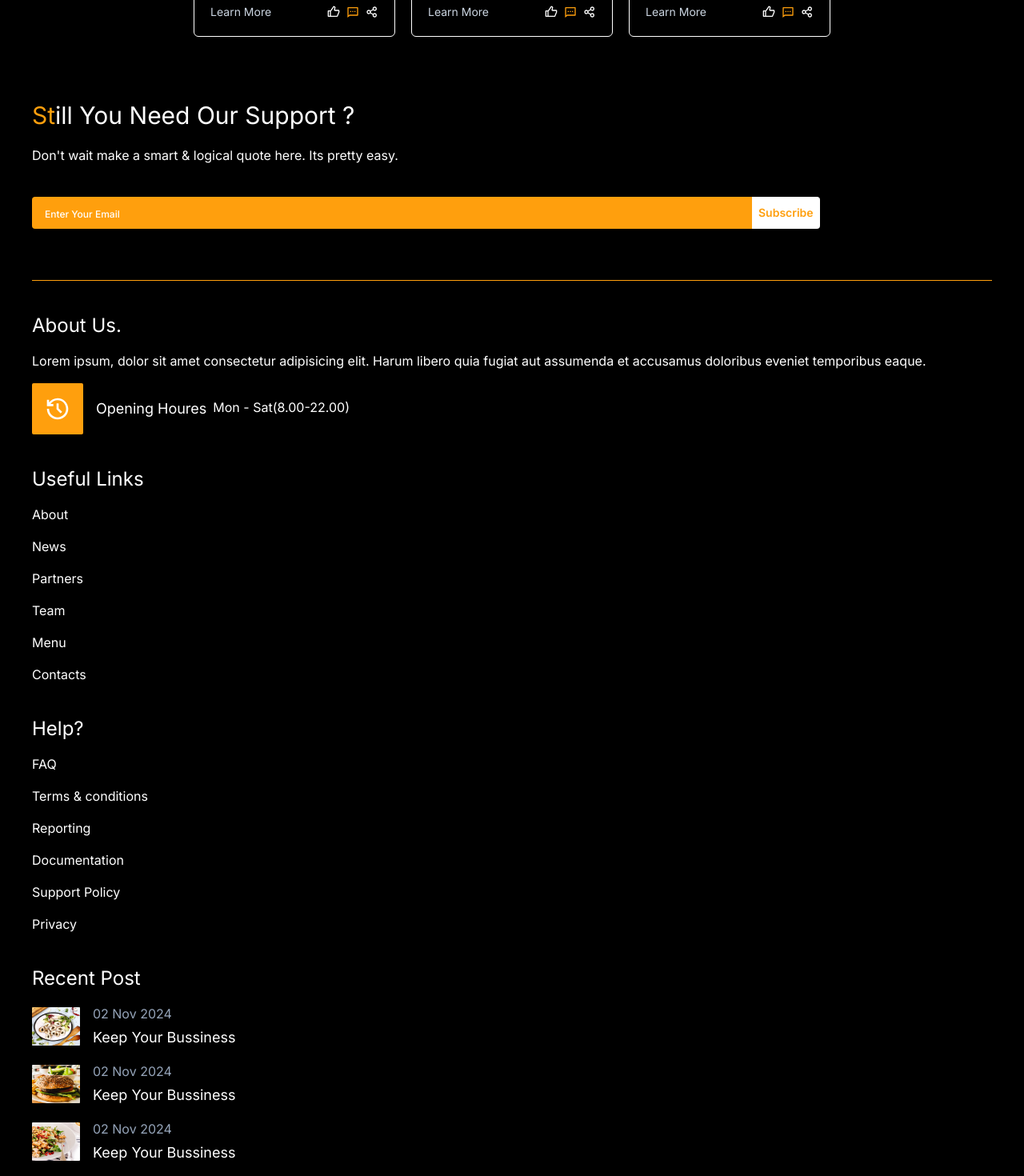
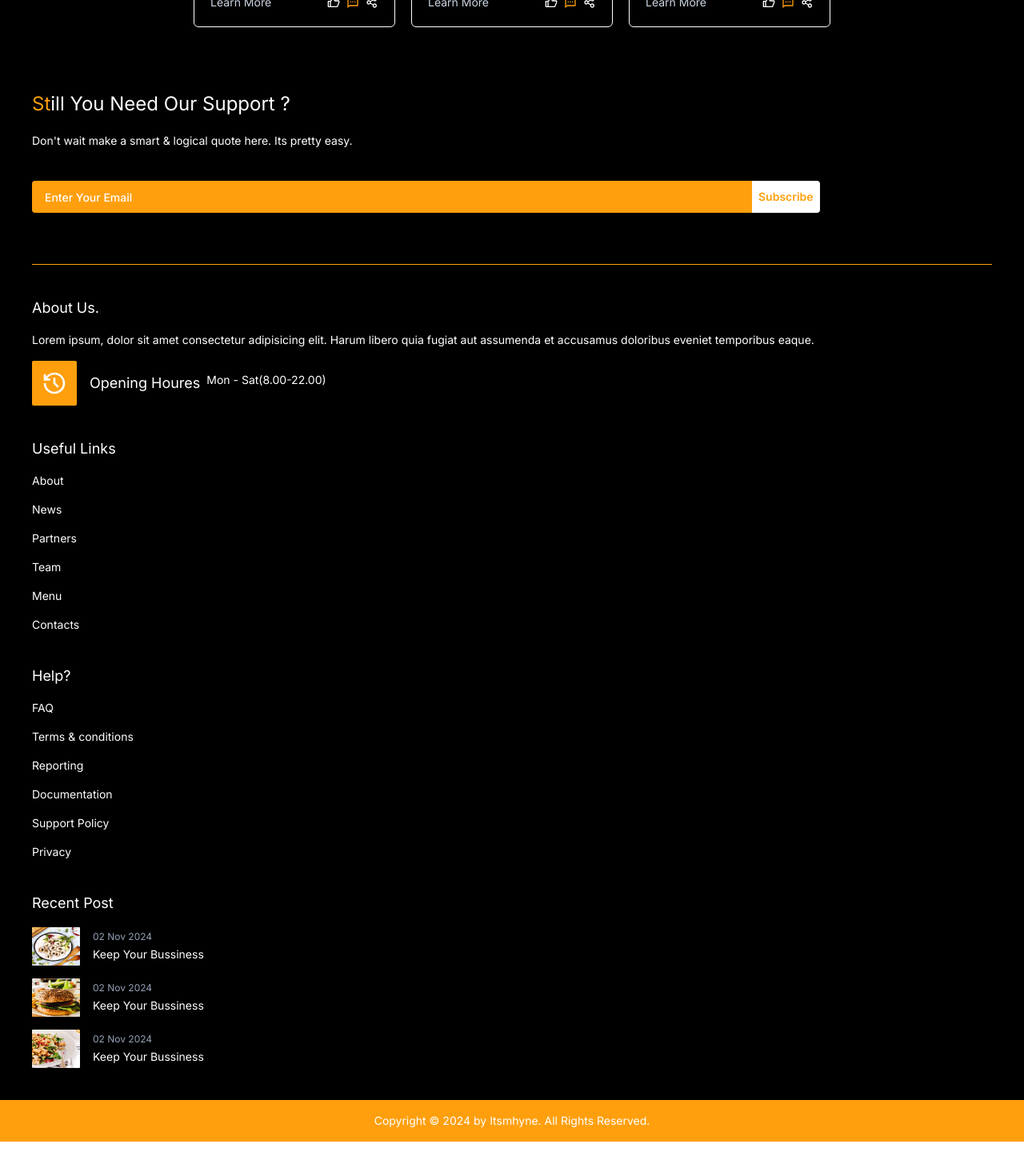
Before and after one commit to itsmhyne/hufood, a Next.js app: page / in a window 1280 px wide. Shown: the part 5960-7430 px from the top of the page at 80% size. After the commit the page ends 7387 px from the top, so only its background shows below. Built offline with nearby package versions, Linux system fonts and the light colour scheme.

Commit message:
update ui

```diff
--- a/app/page.tsx
+++ b/app/page.tsx
@@ -398,23 +398,23 @@ export default function Home() {
       <section className="bg-home-process w-full h-[500] bg-fixed bg-center flex items-center justify-center relative px-10 py-10">
         <div className="absolute inset-0 bg-black opacity-0"></div>
         <div className="w-full flex flex-wrap relative z-10 text-end gap-5 justify-end">
-          <h1 className="font-greatvibes text-primary text-2xl md:text-3xl">
+          <h1 className="font-greatvibes text-primary text-xl md:text-3xl">
             Restaurant Active Process
           </h1>
-          <h1 className="text-white font-bold text-4xl md:text-6xl py-2 text-end">
+          <h1 className="text-white font-bold text-2xl md:text-6xl py-2 text-end">
             <span className="text-primary">We </span>Document Every Food Bean
             Process untile it is saved.
           </h1>
-          <p className="text-white text-base pb-2">
+          <p className="text-white text-sm pb-2">
             Lorem ipsum, dolor sit amet consectetur adipisicing elit. Quasi
             corporis nesciunt repudiandae mollitia nihil voluptatum
             reprehenderit. Nisi ea quam at.
           </p>
           <div className="button flex gap-3">
-            <button className="text-white bg-transparent border border-primary py-4 px-8 rounded-full mt-10 text-sm md:text-base">
+            <button className="text-white bg-transparent border border-primary py-3 px-6 rounded-full mt-10 text-xs md:text-base">
               Read More
             </button>
-            <button className="text-white bg-primary py-4 px-8 rounded-full mt-10 text-sm md:text-base">
+            <button className="text-white bg-primary py-3 px-6 rounded-full mt-10 text-xs md:text-base">
               Play Video
             </button>
           </div>
@@ -424,10 +424,10 @@ export default function Home() {
 
       {/* blog */}
       <section className="p-10">
-        <h1 className="text-center text-primary font-greatvibes text-2xl md:text-3xl">
+        <h1 className="text-center text-primary font-greatvibes text-xl md:text-3xl">
           Blog
         </h1>
-        <h1 className="text-center text-white font-bold text-4xl md:text-6xl mt-2">
+        <h1 className="text-center text-white font-bold text-2xl md:text-6xl mt-2">
           <span className="text-primary">La</span>test News & Blog
         </h1>
         <div className="w-full flex flex-wrap gap-5 mt-10 justify-center">
@@ -489,10 +489,10 @@ export default function Home() {
       {/* footer */}
       <section className="p-10">
         <div className="subscribe">
-          <h4 className="text-white text-3xl">
+          <h4 className="text-white text-2xl">
             <span className="text-primary">St</span>ill You Need Our Support ?
           </h4>
-          <p className="text-base text-white font-normal mt-5">
+          <p className="text-sm text-white font-normal mt-5">
             Don&apos;t wait make a smart & logical quote here. Its pretty easy.
           </p>
           <div className="sub flex mt-10 w-full">
@@ -500,7 +500,7 @@ export default function Home() {
               type="text"
               name="email"
               id="email"
-              className="bg-primary text-white px-4 py-2 text-base placeholder:text-white placeholder:font-medium placeholder:text-xs w-3/4 rounded-tl rounded-bl"
+              className="bg-primary text-white px-4 py-2 text-base placeholder:text-white placeholder:font-medium placeholder:text-sm w-3/4 rounded-tl rounded-bl"
               placeholder="Enter Your Email"
             />
             <button className="bg-white text-primary font-semibold text-sm px-2 w-auto rounded-tr rounded-br">
@@ -515,67 +515,61 @@ export default function Home() {
         </div>
         <hr className="border-primary my-10" />
         <div className="about-us">
-          <h5 className="text-white text-2xl">About Us.</h5>
-          <p className="text-white my-4">
+          <h5 className="text-white text-lg">About Us.</h5>
+          <p className="text-white my-4 text-sm">
             Lorem ipsum, dolor sit amet consectetur adipisicing elit. Harum
             libero quia fugiat aut assumenda et accusamus doloribus eveniet
             temporibus eaque.
           </p>
           <div className="flex gap-4 items-center">
-            <div className="bg-primary p-4 rounded-sm">
+            <div className="bg-primary p-3 rounded-sm">
               <RiHistoryLine className="text-white w-8 h-8" />
             </div>
             <div className="text-white flex flex-wrap gap-2">
               <h4 className="text-lg">Opening Houres</h4>
-              <h6 className="text-base">Mon - Sat(8.00-22.00)</h6>
+              <h6 className="text-sm">Mon - Sat(8.00-22.00)</h6>
             </div>
           </div>
         </div>
         <div className="useful-links text-white mt-10">
-          <h5 className="text-2xl">Useful Links</h5>
-          <h4 className="mt-4 text-base">About</h4>
-          <h4 className="mt-4 text-base">News</h4>
-          <h4 className="mt-4 text-base">Partners</h4>
-          <h4 className="mt-4 text-base">Team</h4>
-          <h4 className="mt-4 text-base">Menu</h4>
-          <h4 className="mt-4 text-base">Contacts</h4>
+          <h5 className="text-lg">Useful Links</h5>
+          <h4 className="mt-4 text-sm">About</h4>
+          <h4 className="mt-4 text-sm">News</h4>
+          <h4 className="mt-4 text-sm">Partners</h4>
+          <h4 className="mt-4 text-sm">Team</h4>
+          <h4 className="mt-4 text-sm">Menu</h4>
+          <h4 className="mt-4 text-sm">Contacts</h4>
         </div>
         <div className="help text-white mt-10">
-          <h5 className="text-2xl">Help?</h5>
-          <h4 className="mt-4 text-base">FAQ</h4>
-          <h4 className="mt-4 text-base">Terms & conditions</h4>
-          <h4 className="mt-4 text-base">Reporting</h4>
-          <h4 className="mt-4 text-base">Documentation</h4>
-          <h4 className="mt-4 text-base">Support Policy</h4>
-          <h4 className="mt-4 text-base">Privacy</h4>
+          <h5 className="text-lg">Help?</h5>
+          <h4 className="mt-4 text-sm">FAQ</h4>
+          <h4 className="mt-4 text-sm">Terms & conditions</h4>
+          <h4 className="mt-4 text-sm">Reporting</h4>
+          <h4 className="mt-4 text-sm">Documentation</h4>
+          <h4 className="mt-4 text-sm">Support Policy</h4>
+          <h4 className="mt-4 text-sm">Privacy</h4>
         </div>
         <div className="recent-post text-white mt-10">
-          <h5 className="text-2xl">Recent Post</h5>
+          <h5 className="text-lg">Recent Post</h5>
           <div className="post mt-4 flex items-center gap-4">
             <Image src={item1} alt="recent post" className="w-16 h-12" />
             <div className="detail flex flex-wrap w-full gap-1">
-              <span className="text-base text-slate-400 w-full">
-                02 Nov 2024
-              </span>
-              <span className="text-lg">Keep Your Bussiness</span>
+              <span className="text-xs text-slate-400 w-full">02 Nov 2024</span>
+              <span className="text-sm">Keep Your Bussiness</span>
             </div>
           </div>
           <div className="post mt-4 flex items-center gap-4">
             <Image src={item2} alt="recent post" className="w-16 h-12" />
             <div className="detail flex flex-wrap w-full gap-1">
-              <span className="text-base text-slate-400 w-full">
-                02 Nov 2024
-              </span>
-              <span className="text-lg">Keep Your Bussiness</span>
+              <span className="text-xs text-slate-400 w-full">02 Nov 2024</span>
+              <span className="text-sm">Keep Your Bussiness</span>
             </div>
           </div>
           <div className="post mt-4 flex items-center gap-4">
             <Image src={item3} alt="recent post" className="w-16 h-12" />
             <div className="detail flex flex-wrap w-full gap-1">
-              <span className="text-base text-slate-400 w-full">
-                02 Nov 2024
-              </span>
-              <span className="text-lg">Keep Your Bussiness</span>
+              <span className="text-xs text-slate-400 w-full">02 Nov 2024</span>
+              <span className="text-sm">Keep Your Bussiness</span>
             </div>
           </div>
         </div>
@@ -588,17 +582,5 @@ export default function Home() {
       </section>
       {/* end footer */}
     </div>
-    // <div className="bg-black">
-    //   <HeroV2 />
-    //   <About />
-    //   <Category />
-    //   <ChooseUs />
-    //   <Client />
-    //   <ChoosePick />
-    //   <Staff />
-    //   <Testimonial />
-    //   <Process />
-    //   <div className="pb-[500px]"></div>
-    // </div>
   );
 }
```
